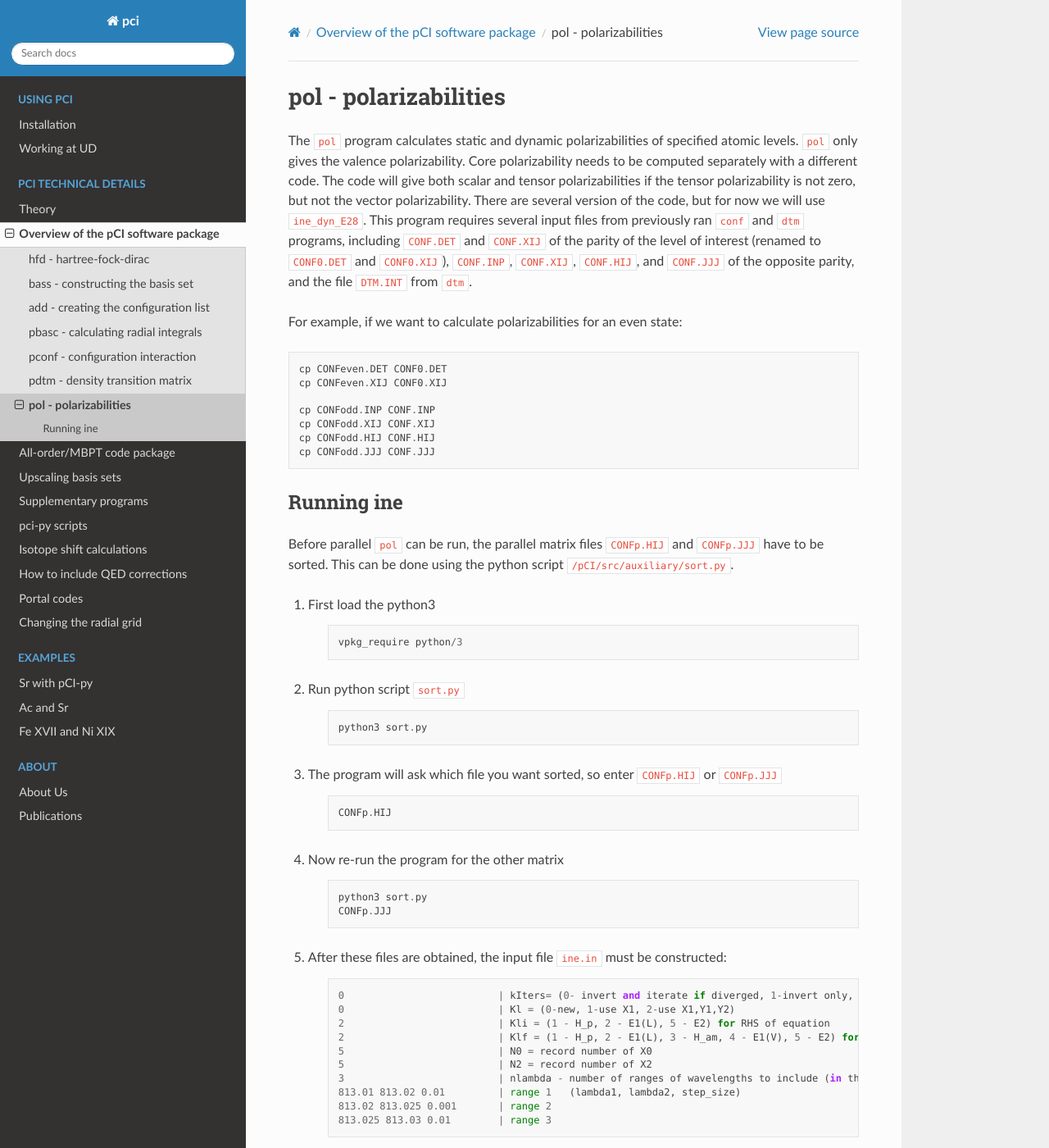
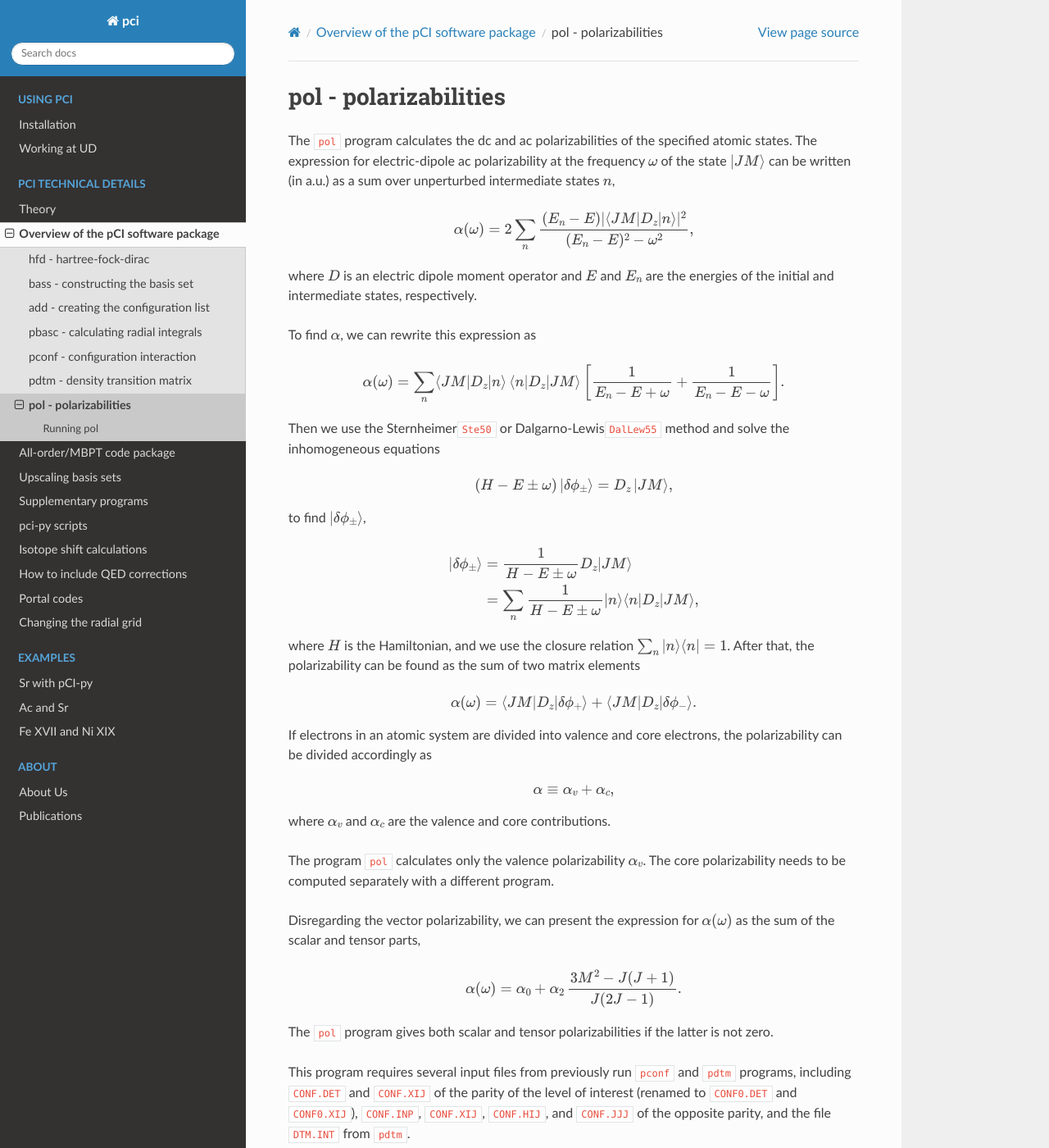
Before and after one commit to ud-pci/pCI, a Sphinx documentation site: the page built from docs/pci/pol.rst, in a window 1280 px wide and 1400 px high. Shown: the whole window at 82% size. Built offline with Sphinx 7.4.7 and the Read the Docs theme 3.1.0, drawn with Linux system fonts in a browser that asks for light colours; cross-references to code outside the pages are shown as plain code; some of the changed text lies outside the part shown.

Commit message:
updated pol docs

```diff
--- a/docs/pci/pol.rst
+++ b/docs/pci/pol.rst
@@ -1,7 +1,58 @@
 pol - polarizabilities
 ----------------------
 
-The ``pol`` program calculates static and dynamic polarizabilities of specified atomic levels. ``pol`` only gives the valence polarizability. Core polarizability needs to be computed separately with a different code. The code will give both scalar and tensor polarizabilities if the tensor polarizability is not zero, but not the vector polarizability. There are several version of the code, but for now we will use ``ine_dyn_E28``. This program requires several input files from previously ran ``conf`` and ``dtm`` programs, including ``CONF.DET`` and ``CONF.XIJ`` of the parity of the level of interest (renamed to ``CONF0.DET`` and ``CONF0.XIJ``), ``CONF.INP``, ``CONF.XIJ``, ``CONF.HIJ``, and ``CONF.JJJ`` of the opposite parity, and the file ``DTM.INT`` from ``dtm``.
+The ``pol`` program calculates the dc and ac polarizabilities of the specified atomic states. The expression for electric-dipole ac polarizability at the frequency :math:`\omega` of the state :math:`|JM\rangle` can be written (in a.u.) as a sum over unperturbed intermediate states :math:`n`,
+
+.. math::
+
+    \alpha(\omega) = 2 \sum_n \frac{(E_n-E) |\langle JM|D_z|n\rangle|^2}{(E_n-E)^2 - \omega^2} ,
+
+where :math:`D` is an electric dipole moment operator and :math:`E` and :math:`E_n` are the energies of the initial and intermediate states, respectively.
+
+To find :math:`\alpha`, we can rewrite this expression as
+
+.. math::
+
+    \alpha(\omega) = \sum_n \langle JM|D_z|n\rangle \,\langle n|D_z| JM\rangle \left[ \frac{1}{E_n-E+\omega} + \frac{1}{E_n-E-\omega} \right] .
+
+Then we use the Sternheimer\ :footcite:p:`Ste50` or Dalgarno-Lewis\ :footcite:p:`DalLew55` method and solve the inhomogeneous equations
+
+.. math::
+
+    (H - E \pm \omega)\, |\delta \phi_{\pm} \rangle = D_z\, |JM \rangle,
+
+to find :math:`|\delta \phi_{\pm} \rangle`,
+
+.. math::
+
+    |\delta \phi_{\pm} \rangle &= \frac{1}{H - E \pm \omega} D_z |JM \rangle \\
+    &= \sum_n \frac{1}{H - E \pm \omega}|n\rangle \langle n |D_z |JM \rangle,
+
+where :math:`H` is the Hamiltonian, and we use the closure relation :math:`\sum_n | n \rangle \langle n | = 1`. After that, the polarizability can be found as the sum of two matrix elements
+
+.. math::
+
+    \alpha(\omega) =  \langle JM| D_z |\delta \phi_{+} \rangle + \langle JM| D_z |\delta \phi_{-} \rangle .
+
+If electrons in an atomic system are divided into valence and core electrons, the polarizability can be divided accordingly as
+
+.. math::
+
+    \alpha \equiv \alpha_v + \alpha_c,
+
+where :math:`\alpha_v` and :math:`\alpha_c` are the valence and core contributions.
+
+The program ``pol`` calculates only the valence polarizability :math:`\alpha_v`. The core polarizability needs to be computed separately with a different program.
+
+Disregarding the vector polarizability, we can present the expression for :math:`\alpha(\omega)` as the sum of the scalar and tensor parts,
+
+.. math::
+
+    \alpha(\omega) = \alpha_0 + \alpha_2 \, \frac{3M^2-J(J+1)}{J(2J-1)}.
+
+The ``pol`` program gives both scalar and tensor polarizabilities if the latter is not zero.
+
+This program requires several input files from previously run ``pconf`` and ``pdtm`` programs, including ``CONF.DET`` and ``CONF.XIJ`` of the parity of the level of interest (renamed to ``CONF0.DET`` and ``CONF0.XIJ``), ``CONF.INP``, ``CONF.XIJ``, ``CONF.HIJ``, and ``CONF.JJJ`` of the opposite parity, and the file ``DTM.INT`` from ``pdtm``.
 
 For example, if we want to calculate polarizabilities for an even state:
 
@@ -15,56 +66,58 @@
     cp CONFodd.HIJ CONF.HIJ
     cp CONFodd.JJJ CONF.JJJ
 
-Running ine
+Note that the ``pconf`` program outputs ``CONFp.HIJ`` and ``CONFp.JJJ`` files, but not the ``CONF.HIJ`` and ``CONF.JJJ`` files. The only difference between these files is that the former are not sorted and require the additional ``sort`` program to process them in the latter.
+
+The ``pol`` program requires a list of key-value parameters in a file ``pol.in``:
+
+.. code-block::
+
+    Mode = (0, 1)
+    Method = (0, 1, 2)
+    Level = (energy level index)
+    Ranges = (list of ranges of wavelengths)
+    IP1 = (dimension of initial matrix)
+
+The value of ``Mode`` can take the following values:
+
+* ``Mode = 0`` - start a new calculation
+* ``Mode = 1`` - continue the calculation
+
+The value of ``Method`` cane take the following values:
+
+* ``Method = 0`` - invert the matrix and iterate if diverged
+* ``Method = 1`` - only invert the matrix
+* ``Method = 2`` - modified iteration procedure where computation restarts after every 2 iterations while retaining vectors (used in cases where ``Method = 0`` diverges)
+
+The value of ``Levels`` is the ordinal number of the vector in the ``CONF0.XIJ`` file corresponding to the energy level for which the user wants to calculate the polarizability.
+
+The ``Ranges`` field takes in a list of wavelength ranges with step size in the format ``initial_wavelength final_wavelength step_size``, separated by commas.
+
+The value of ``IP1`` sets the dimension of the initial approximation of the matrix (by default, this is set to ``IP1=15000``).
+
+For example, to calculate dc polarizabilities, as well as ac polarizabilities from :math:`\lambda=500` nm to :math:`\lambda=505` nm in steps of :math:`0.5` nm, for the first state in ``CONF0.XIJ``, we can use the following ``pol.in``:
+
+.. code-block::
+
+    Mode = 0
+    Method = 0
+    Level = 1
+    Ranges = 0 0 0, 500 505 0.5
+
+The range ``0 0 0`` corresponds to calculations of dc polarizabilities, while ``500 505 0.5`` corresponds to calculating ac polarizabilities from :math:`\lambda=500` nm to :math:`\lambda=505` nm in steps of :math:`0.5` nm.
+
+Before parallel ``pol`` can be run, the parallel matrix files ``CONFp.HIJ`` and ``CONFp.JJJ`` have to be sorted. This can be done using the ``sort`` program.
+
+Running pol
 ~~~~~~~~~~~
 
-Before parallel ``pol`` can be run, the parallel matrix files ``CONFp.HIJ`` and ``CONFp.JJJ`` have to be sorted. This can be done using the python script ``/pCI/src/auxiliary/sort.py``.
-
-1. First load the python3
+To run ``pol``, run the command:
 
     .. code-block::
 
-        vpkg_require python/3
+        pol
 
 
-2. Run python script ``sort.py``
+**References**
 
-    .. code-block::
-
-        python3 sort.py
-
-
-3. The program will ask which file you want sorted, so enter ``CONFp.HIJ`` or ``CONFp.JJJ``
-
-    .. code-block::
-
-        CONFp.HIJ
-
-
-4. Now re-run the program for the other matrix
-
-    .. code-block::
-
-        python3 sort.py
-        CONFp.JJJ
-
-5. After these files are obtained, the input file ``ine.in`` must be constructed:
-
-    .. code-block::
-
-        0                          | kIters= (0- invert and iterate if diverged, 1-invert only, 2-2-step iteration)
-        0                          | Kl = (0-new, 1-use X1, 2-use X1,Y1,Y2)
-        2                          | Kli = (1 - H_p, 2 - E1(L), 5 - E2) for RHS of equation
-        2                          | Klf = (1 - H_p, 2 - E1(L), 3 - H_am, 4 - E1(V), 5 - E2) for LHS of equation
-        5                          | N0 = record number of X0
-        5                          | N2 = record number of X2
-        3                          | nlambda - number of ranges of wavelengths to include (in this case, 3)
-        813.01 813.02 0.01         | range 1   (lambda1, lambda2, step_size)
-        813.02 813.025 0.001       | range 2
-        813.025 813.03 0.01        | range 3
-
-6. Finally, ``pol`` can be run:
-
-    .. code-block::
-
-        ./ine
+.. footbibliography::
--- a/docs/refs.bib
+++ b/docs/refs.bib
@@ -64,3 +64,22 @@
   volume    = {41},
   pages     = {173},
 }
+
+@article{Ste50,
+author = { R. M. Sternheimer},
+title  = {On nuclear quadrupole moments},
+journal= {Phys. Rev.},
+year   = {1950},
+volume = {80},
+pages  = {102}
+}
+
+@article{DalLew55,
+author  = {A Dalgarno and J T Lewis},
+title   = {The exact calculation of long-range forces between atoms by perturbation theory},
+journal = {Proc. R. Soc. A},
+volume  = {233},
+number  = {},
+pages   = {70},
+year    = {1955},
+}
```
